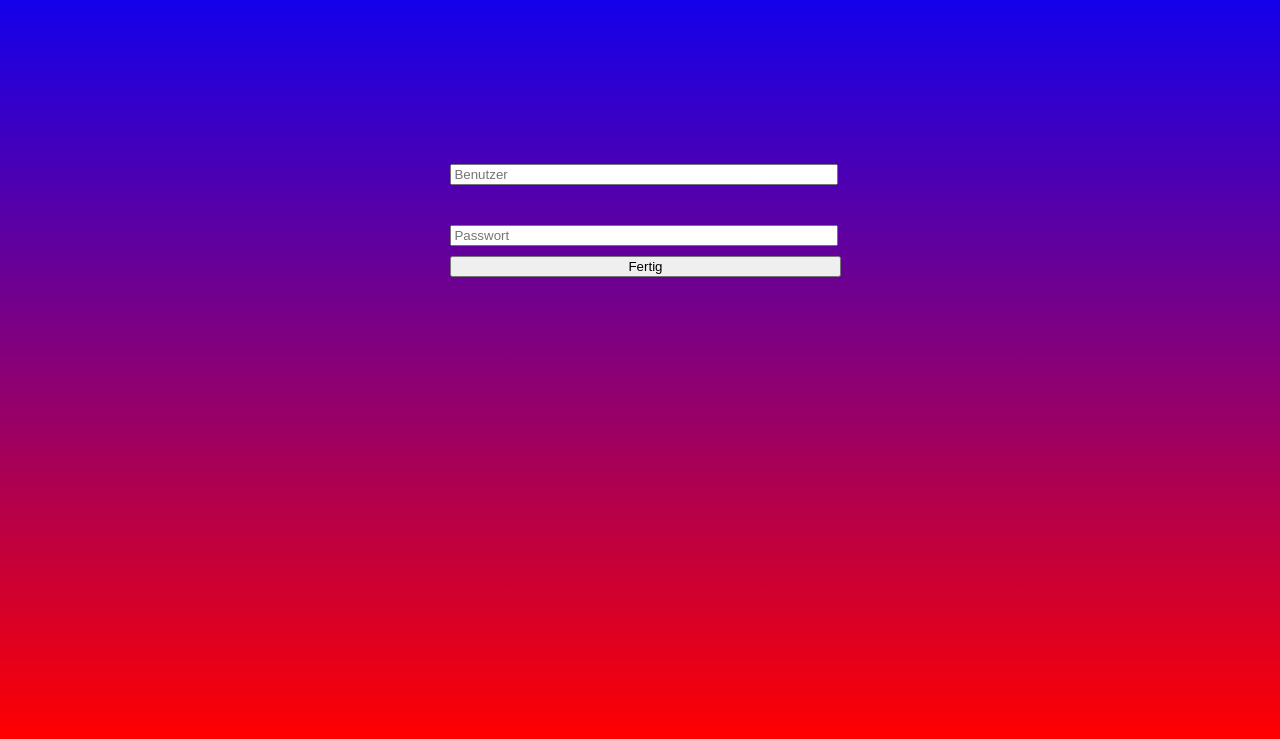
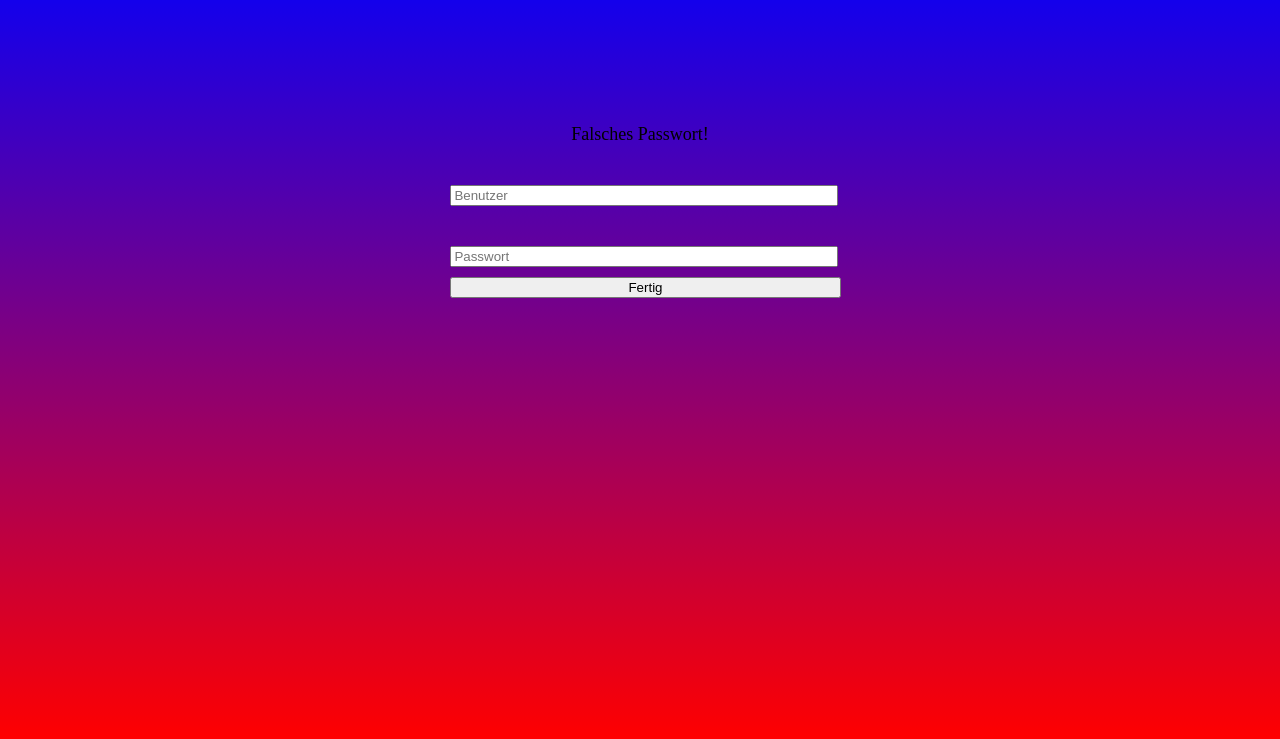
Before and after one commit to IltisGraph/mini-mini-markt, a website with bundled scripts: page auth/login.html in a window 1280 px wide. Both pictures are taken after a click on the button "Fertig". Shown: the part 61-800 px from the top of the page. Built offline with nearby package versions, Linux system fonts and the light colour scheme; no server answers.

Commit message:
login bugfix

```diff
--- a/auth/js/loginpage.js
+++ b/auth/js/loginpage.js
@@ -48,12 +48,15 @@ function checkIfUserExists(userName, password) {
             if(snapshot.val()["password"] === password){
                 console.log("Logged in!");
                 isloggedin = true;
+                //login
+                window.location.href = "./mini-mini-markt/markt.html";
             } else{
-                console.log("denied")
+                console.log("Denied!")
                 isloggedin = false;
             }
         } else {
             console.log("No data available");
+            console.log("Denied!")
             isloggedin = false;
         }
     }).catch((error) => {
@@ -72,5 +75,8 @@ document.getElementById("fertigButton").onclick = function(){
 
     //check the user
     checkIfUserExists(document.getElementById("usernameInput").value, document.getElementById("passwordInput").value);
+    if(!isloggedin){
+        document.getElementById("wrongPassword").innerHTML = "Falsches Passwort!"
+    }
 
 }
--- a/auth/login.css
+++ b/auth/login.css
@@ -38,3 +38,11 @@ input{
 #fertigButton{
     width: 102.9%;
 }
+
+#wrongPassword{
+    width: 50%;
+    text-align: center;
+    margin-left: auto;
+    margin-right: auto;
+    font-size: large;
+}
--- a/auth/login.html
+++ b/auth/login.html
@@ -19,6 +19,11 @@
 
     <div id="main">
         <div id="loginbox">
+            <div id="wrongPassword">
+                <p>
+
+                </p>
+            </div>
             <div id="username" class="inputer">
                 <input type="text" id="usernameInput" placeholder="Benutzer">
             </div>
```
Also changed, not shown: auth/mini-mini-markt/markt.html (added, +12 -0 lines).
